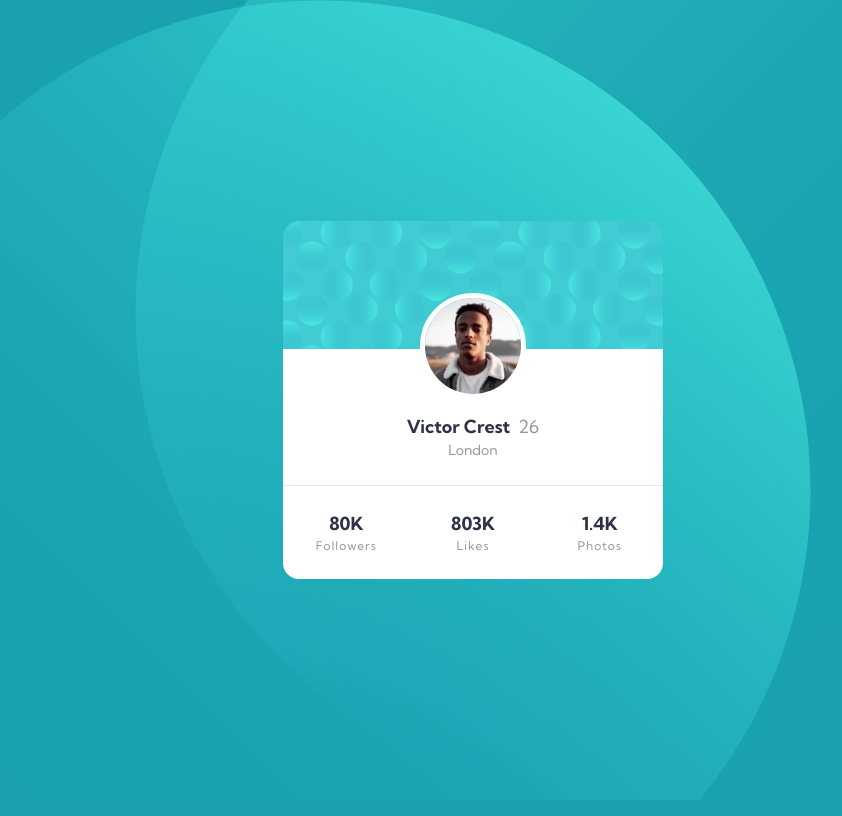
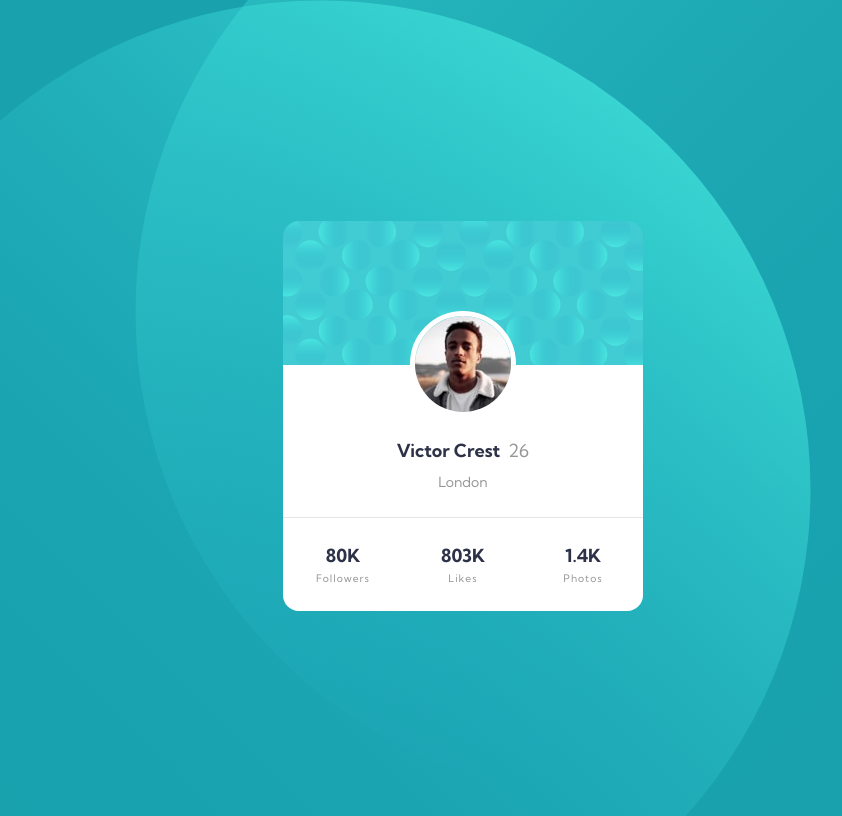
Before and after one commit to swcoll2010/mentor-profile-card-component-main, a plain HTML site: page index.html in a window 1280 px wide. Shown: the whole page, without its empty margins (167-1009 px from the left). Drawn offline with Linux system fonts and the light colour scheme.

Commit message:
minor design adjustments

```diff
--- a/src/styles.scss
+++ b/src/styles.scss
@@ -23,13 +23,14 @@ main {
   display: grid;
   grid-auto-columns: minmax(auto, 380px);
   place-content: center;
+  margin: 1rem;
 }
 
 .profile {
   position: relative;
   width: 100%;
-  max-width: 380px;
-  padding-top: 8rem;
+  max-width: 360px;
+  padding-top: 9rem;
   display: flex;
   flex-direction: column;
   align-items: center;
@@ -40,7 +41,7 @@ main {
 
 .profile__img {
   position: absolute;
-  top: 72px;
+  top: 90px;
   left: 50%;
   transform: translateX(-50%);
   border: 5px solid $clr-neutral-100;
@@ -55,7 +56,7 @@ main {
 
 .profile__body {
   width: 100%;
-  padding: 4rem 0 1.5rem;
+  padding: 4.5rem 0 1.5rem;
 }
 
 .profile__person-name,
@@ -68,6 +69,7 @@ main {
   display: flex;
   justify-content: center;
   gap: .5rem;
+  margin-bottom: 0.5rem;
 }
 
 .profile__person-location {
@@ -84,11 +86,12 @@ main {
 }
 
 .profile__footer-section {
-  font-size: 0.75rem;
+  font-size: 0.65rem;
   letter-spacing: 1px;
 }
 
 .profile__footer-total {
   font-size: $fs-normal;
   letter-spacing: normal;
+  margin-bottom: 0.125rem;
 }
```
Also changed, not shown: styles.min.css, 1 other file.
